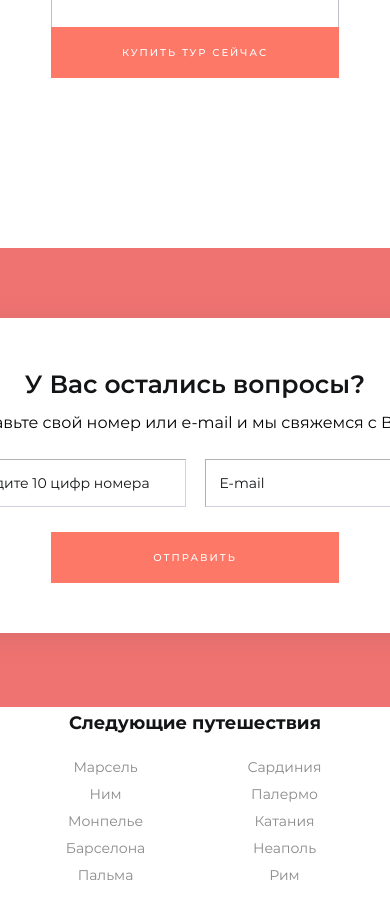
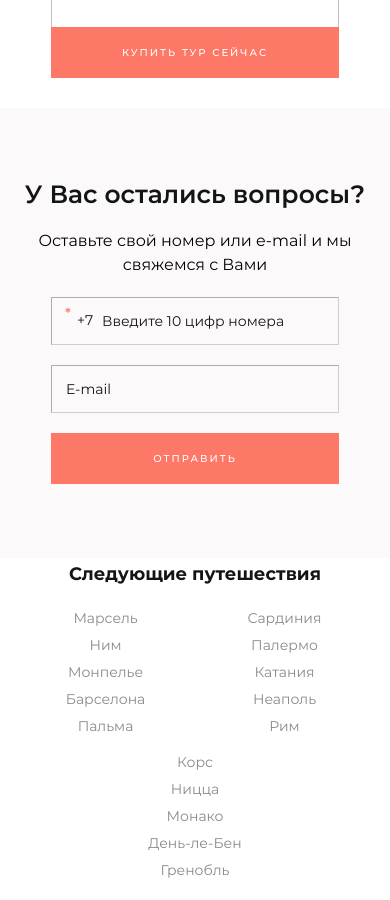
Before and after one commit to alibekmslv/Masalimov_way, a website: page source/index.html in a window 390 px wide. Shown: the part 5634-6534 px from the top of the page. Drawn offline with nearby package versions, Linux system fonts and the light colour scheme; files that its build step writes are made by us from their sources.

Commit message:
Завершает стили для блока "Обратная связь"
- Добавляет стили для мобильных.
- Делает линт предыдущих стилей.

```diff
--- a/source/index.html
+++ b/source/index.html
@@ -505,7 +505,7 @@
               </label>
 
             </div>
-            <button class="button button--small" type="submit">Отправить</button>
+            <button class="button button--small feedback-form__button" type="submit">Отправить</button>
           </form>
         </div>
       </div>
--- a/source/sass/abstracts/_colors.scss
+++ b/source/sass/abstracts/_colors.scss
@@ -12,7 +12,6 @@ $soft-peach: hsl(0, 27%, 98%);
 $white: hsl(0, 0%, 100%);
 $mischka: hsl(225, 11%, 86%);
 $white-70: hsla(0, 0%, 100%, 0.7);
-$soft-peach: hsl(0, 27%, 98%);
 
 // Background's fallback colors
 $section-feedback-bg-color: hsl(1, 80%, 69%);
@@ -61,3 +60,4 @@ $feedback-form-color: $woodsmoke;
 $input-border-color: $charad-30;
 $input-color: $woodsmoke;
 $input-invalid-color: $bittersweet;
+$section-feedback-bg-color-mobile: $soft-peach;
--- a/source/sass/components/_feedback-form.scss
+++ b/source/sass/components/_feedback-form.scss
@@ -2,10 +2,9 @@
   border-radius: 5px;
   padding: 50px;
   background-color: $white;
-  box-shadow: 0px 4px 30px $feedback-form-box-shadow;
+  box-shadow: 0 4px 30px $feedback-form-box-shadow;
   text-align: center;
 }
-
 
 .feedback-form__title {
   margin-top: 0;
@@ -29,3 +28,41 @@
   column-gap: 19px;
   margin-bottom: 25px;
 }
+
+@media (max-width: $desktop) {
+  .feedback-form {
+    max-width: 658px;
+  }
+
+  .feedback-form__button {
+    min-width: 250px;
+  }
+}
+
+@media (max-width: $tablet) {
+  .feedback-form {
+    border-radius: 0;
+    padding: 0;
+    background-color: transparent;
+    box-shadow: none;
+    text-align: center;
+  }
+
+
+  .feedback-form__title {
+    margin-bottom: 19px;
+  }
+
+  .feedback-form__text {
+    margin-bottom: 20px;
+  }
+
+  .feedback-form__inputs {
+    grid-template-columns: auto;
+    column-gap: normal;
+    row-gap: 20px;
+    justify-content: center;
+    margin-bottom: 20px;
+    min-width: 288px;
+  }
+}
--- a/source/sass/components/_input.scss
+++ b/source/sass/components/_input.scss
@@ -26,7 +26,7 @@
     left: 26px;
     top: 15px;
     display: inline;
-    content: '+7';
+    content: "+7";
     font-size: 14px;
     line-height: 17px;
     color: $input-color;
@@ -36,7 +36,6 @@
     padding-left: 50px;
   }
 }
-
 
 .input__field {
   box-sizing: border-box;
@@ -58,7 +57,6 @@
 }
 
 .input--invalid {
-
   .input__field {
     border-color: $input-invalid-color;
   }
@@ -67,8 +65,6 @@
     display: inline;
   }
 }
-
-
 
 .input__validation-text {
   position: absolute;
@@ -79,3 +75,9 @@
   display: none;
   color: $input-invalid-color;
 }
+
+@media (max-width: $desktop) {
+  .input__field {
+    width: 288px;
+  }
+}
--- a/source/sass/layout/_section-feedback.scss
+++ b/source/sass/layout/_section-feedback.scss
@@ -1,5 +1,8 @@
+.section-feedback {
+  margin-top: 140px;
+}
+
 .section-feedback__wrapper {
-  margin-top: 140px;
   display: flex;
   justify-content: flex-end;
   background-image: url("../img/backgrounds/ruby-red-sunset-desktop.jpg"),
@@ -8,13 +11,11 @@
   background-repeat: no-repeat;
   background-position-x: 30px;
 
-
   @media (min-resolution: 2dppx) {
     background-image: url("../img/backgrounds/ruby-red-sunset-desktop@2x.jpg"),
-    linear-gradient(to right, $section-feedback-bg-color 0%, $section-feedback-bg-color 840px, transparent 840px, transparent 100%);
+      linear-gradient(to right, $section-feedback-bg-color 0%, $section-feedback-bg-color 840px, transparent 840px, transparent 100%);
   }
 }
-
 
 .section-feedback__feedback-form {
   margin-top: 70px;
@@ -39,3 +40,11 @@
     margin-bottom: 74px;
   }
 }
+
+@media (max-width: $tablet) {
+  .section-feedback {
+    margin-top: 0;
+    background-image: none;
+    background-color: $section-feedback-bg-color-mobile;
+  }
+}
```
